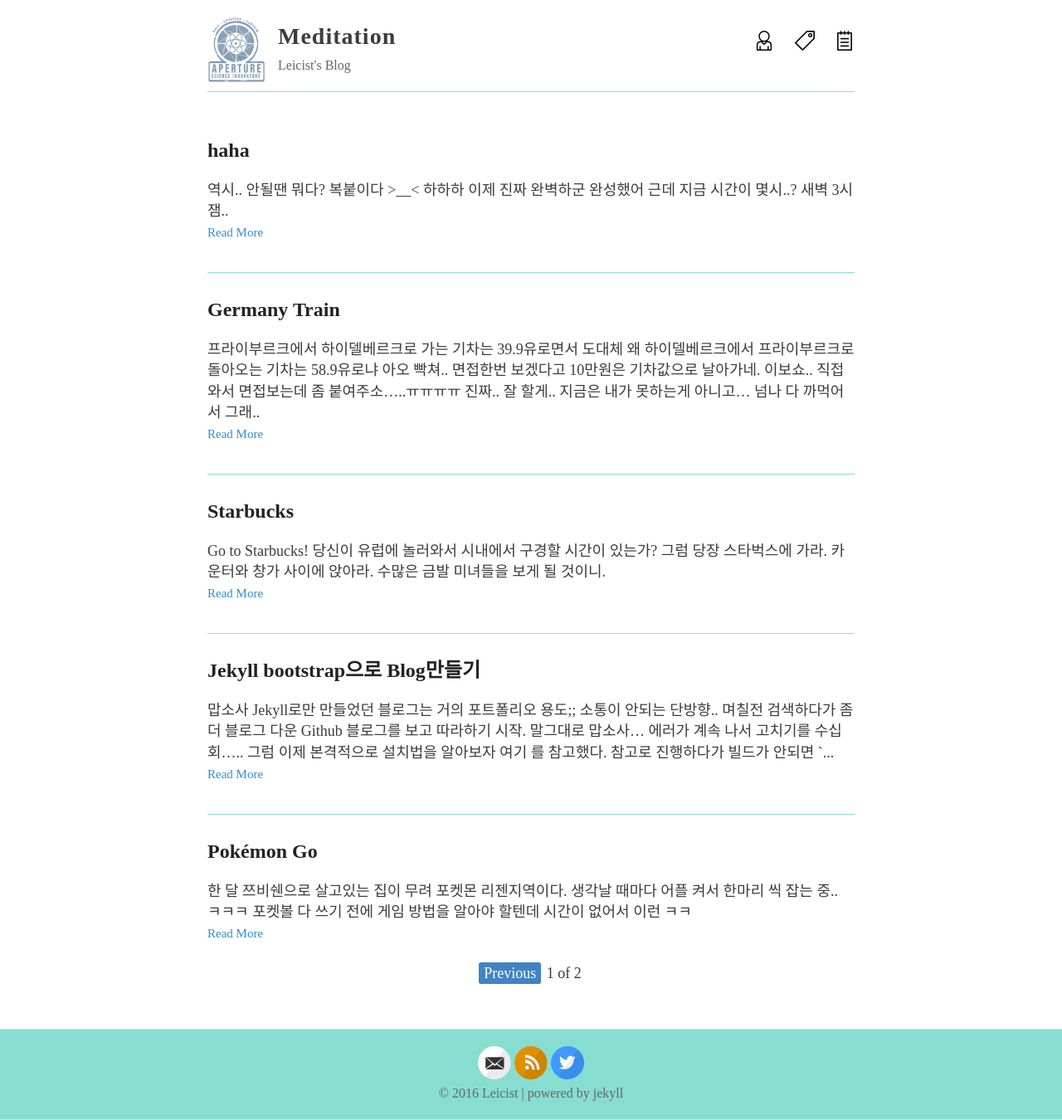
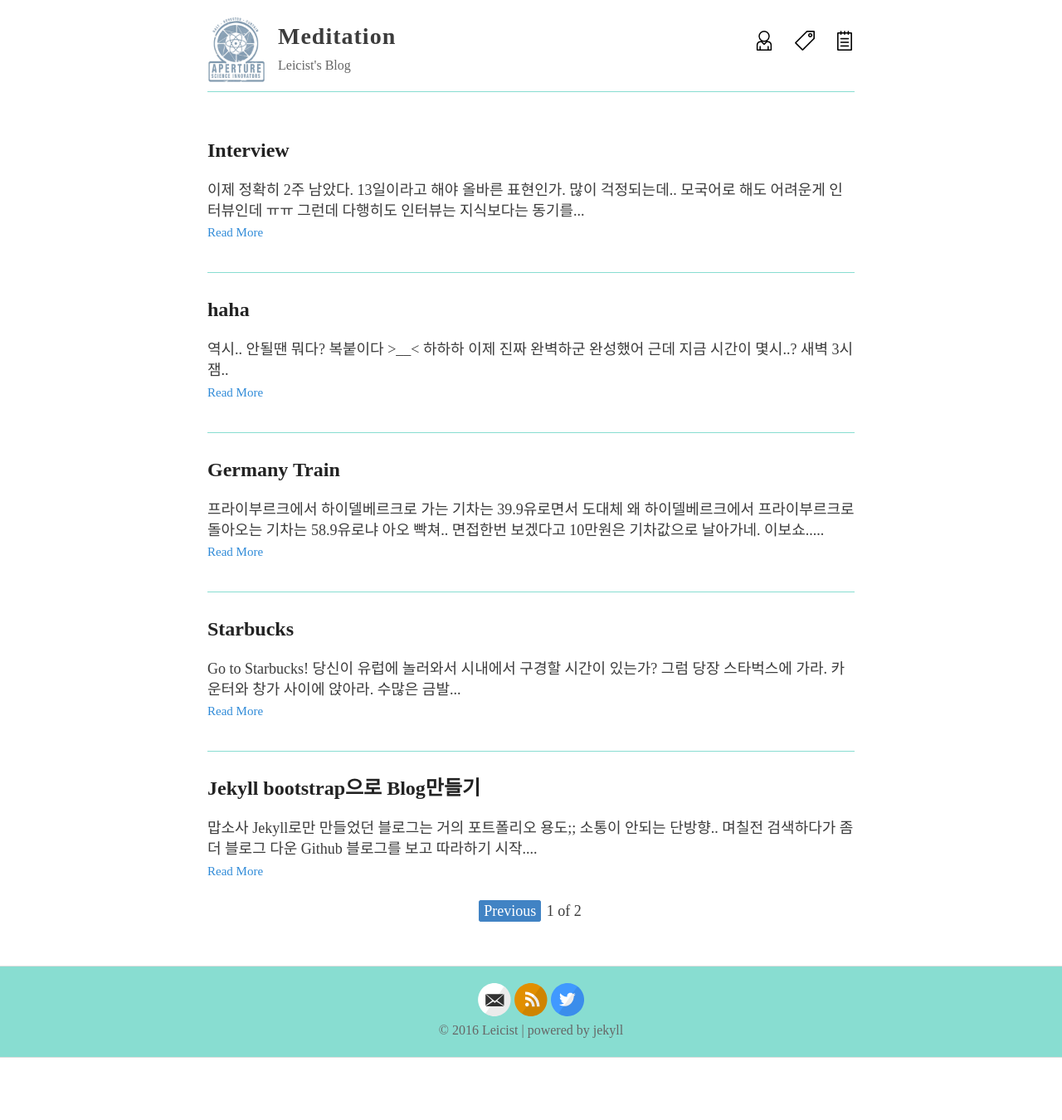
Before and after one commit to Leicist/leicist.github.io, a Jekyll site: the page built from index.html, in a window 1280 px wide. Shown: the whole page at 83% size. Built offline with Jekyll 4.4.1, drawn with Linux system fonts in a browser that asks for light colours; some web fonts are replaced; the list of posts is cut into pages by our own code; after the commit the page ends 1275 px from its top, so only the background shows below that.

Commit message:
post-interview

```diff
--- /dev/null
+++ b/_posts/2016-09-09-interview.md
@@ -0,0 +1,16 @@
+---
+layout: post
+date: 2016-09-09 20:30:00
+title: "Interview"
+tags: Germany Physics
+---
+
+이제 정확히 2주 남았다. 13일이라고 해야 올바른 표현인가.
+
+
+많이 걱정되는데.. 모국어로 해도 어려운게 인터뷰인데 ㅠㅠ
+
+그런데 다행히도 인터뷰는 지식보다는 동기를 위주로 진행되는 것 같다.
+우선 전공책 좀만 더 보다가 리서치도 시작해야겠다.
+
+근데 최신 논문을 난 읽을 수가 없자나..ㅠㅠㅠ
--- a/index.html
+++ b/index.html
@@ -9,7 +9,7 @@ layout: default
       <h2><a href="{{ site.baseurl }}{{ post.url }}">{{ post.title }}</a></h2>
 
       <div class="entry">
-        {{ post.content | strip_html | truncatewords:40}}
+        {{ post.content | strip_html | truncatewords:20}}
       </div>
 
       <a href="{{ site.baseurl }}{{ post.url }}" class="read-more">Read More</a>
```
